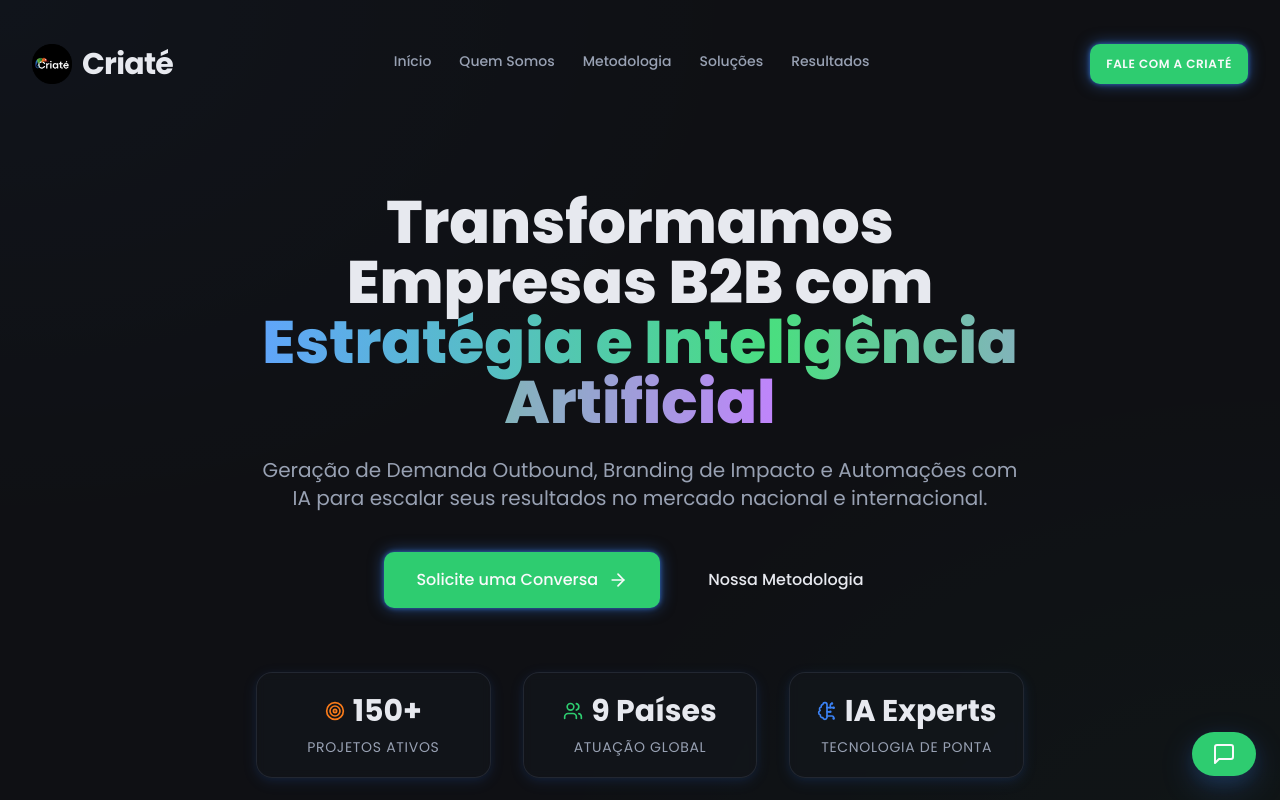
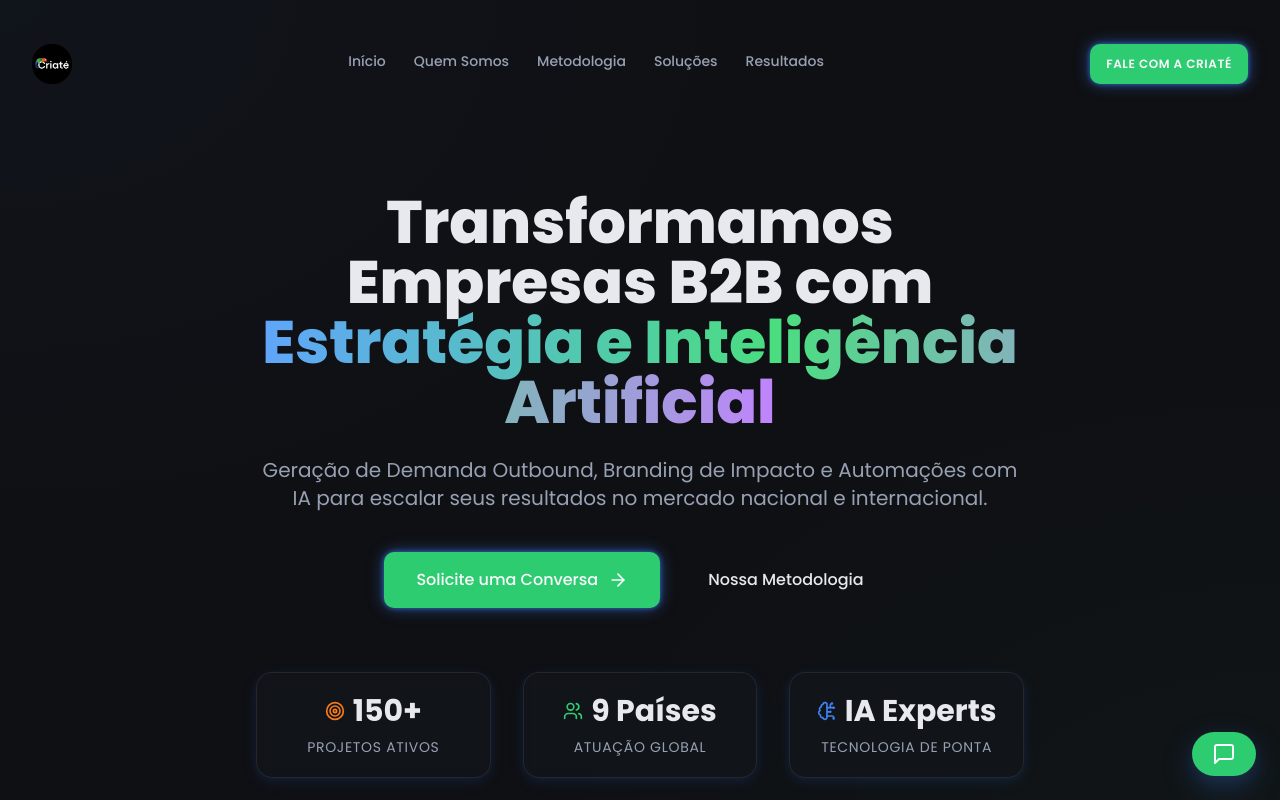
Before and after one commit to JonasArcuri/criate-site, a React (Vite) app: page / in a window 1280 px wide. Shown: the top 800 px of the page. Built offline with nearby package versions, Linux system fonts and the light colour scheme.

Commit message:
first commit

```diff
--- a/src/components/criate/Navbar.jsx
+++ b/src/components/criate/Navbar.jsx
@@ -25,7 +25,7 @@ const Navbar = () => {
     // CTA de contato já está no header fixo, mas pode ser adicionado aqui se necessário
   ];
 
-  const logoText = "Criaté";
+  // const logoText = "Criaté";
 
   const scrollToContact = (e) => {
     e.preventDefault();
@@ -51,7 +51,7 @@ const Navbar = () => {
               <img src="/public/logocriate.png" alt="Criaté Logo" className="h-9 w-9 md:h-10 md:w-10" />
             </motion.div>
             <span className="text-2xl md:text-3xl font-bold text-foreground group-hover:text-primary transition-colors duration-300 tracking-tight">
-              {logoText}
+              {/* {logoText} */}
             </span>
           </a>
 
```
Also changed, not shown: public/logocriate.svg (added).
